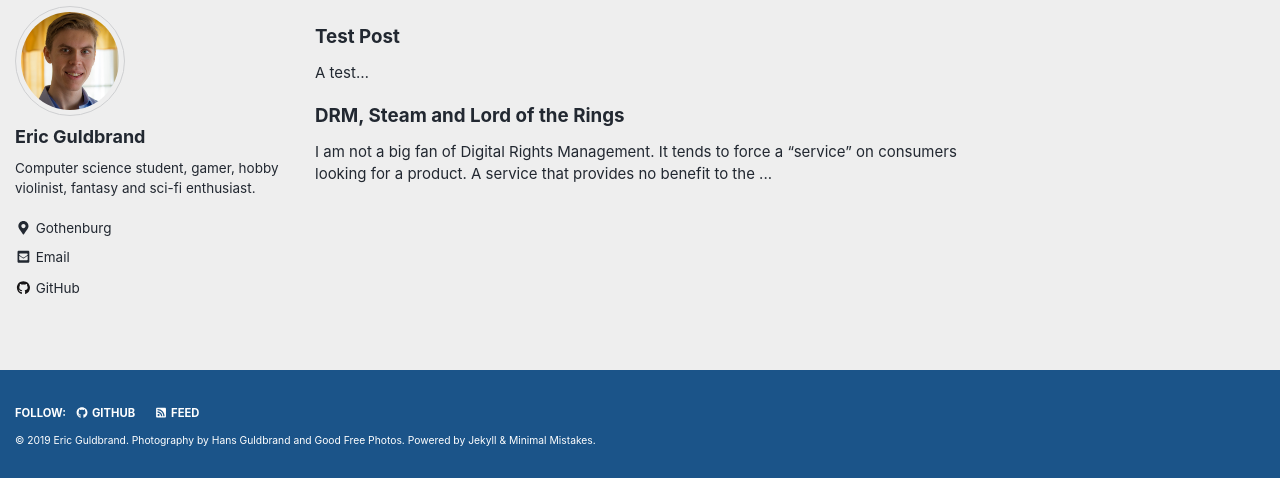
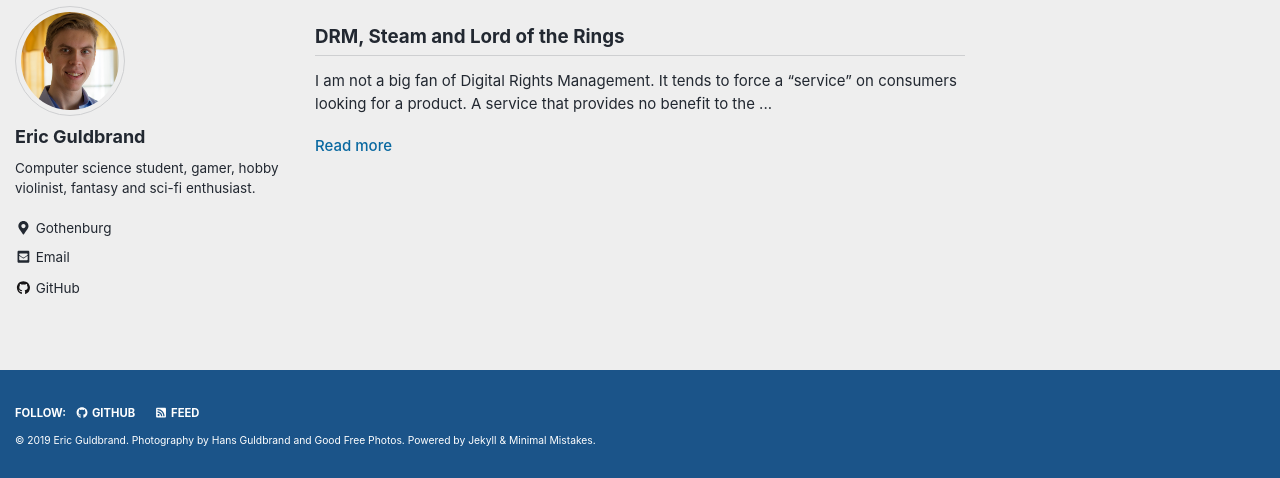
Before and after one commit to ecen/ecen.github.io, a Jekyll site: the page built from blog/index.md, in a window 1280 px wide and 900 px high, scrolled down 641 px, cut to the strip 422-900 px from the top of the window. Built offline with Jekyll 4.4.1, drawn with Linux system fonts in a browser that asks for light colours; nearby versions of some CDN libraries.

```diff
--- /dev/null
+++ b/_includes/blog-preview.html
@@ -0,0 +1,34 @@
+{% if post.header.teaser %}
+{% capture teaser %}{{ post.header.teaser }}{% endcapture %}
+{% else %}
+{% assign teaser = site.teaser %}
+{% endif %}
+
+{% if post.id %}
+{% assign title = post.title | markdownify | remove: "<p>" | remove: "</p>" %}
+{% else %}
+{% assign title = post.title %}
+{% endif %}
+
+<div class="{{ include.type | default: "list" }}__item">
+   <article class="archive__item" itemscope itemtype="http://schema.org/CreativeWork">
+      {% if include.type == "grid" and teaser %}
+      <div class="archive__item-teaser">
+         <img src={% if teaser contains "://" %} "{{ teaser }}" {% else %} "{{ teaser | relative_url }}" {% endif %} alt="">
+      </div>
+      {% endif %}
+      <h2 class="archive__item-title" itemprop="headline">
+         {% if post.link %}
+         <a href="{{ post.link }}">{{ title }}</a> <a href="{{ post.url | relative_url }}" rel="permalink"><i class="fas fa-link" aria-hidden="true" title="permalink"></i><span class="sr-only">Permalink</span></a>
+         {% else %}
+         <a href="{{ post.url | relative_url }}" rel="permalink">{{ title }}</a>
+         {% endif %}
+         <hr style="margin:0.4em 0em 0em 0em" />
+      </h2>
+      {% if post.read_time %}
+      <p class="page__meta"><i class="far fa-clock" aria-hidden="true"></i> {% include read-time.html %}</p>
+      {% endif %}
+      {% if post.excerpt %}<p class="archive__item-excerpt" itemprop="description">{{ post.excerpt | markdownify | strip_html | truncate: 160 }}</p>{% endif %}
+      <p><a href="{{ post.url }}">Read more</a></p>
+   </article>
+</div>
--- a/_posts/2018-11-30-test-post.md
+++ /dev/null
@@ -1,5 +0,0 @@
----
-title: Test Post
----
-
-A test...
--- a/blog/index.md
+++ b/blog/index.md
@@ -8,5 +8,5 @@ header:
 ---
 
 {% for post in site.posts%}
-  {% include archive-single.html %}
+  {% include blog-preview.html %}
 {% endfor %}
```
Also changed, not shown: _includes/archive-single.html (+1 -7 lines), _pages/wonderdraft.md (+20 -1 lines), index.md (+1 -1 lines), assets/images/roskilde-1080p.jpg (added), 1 other file.
